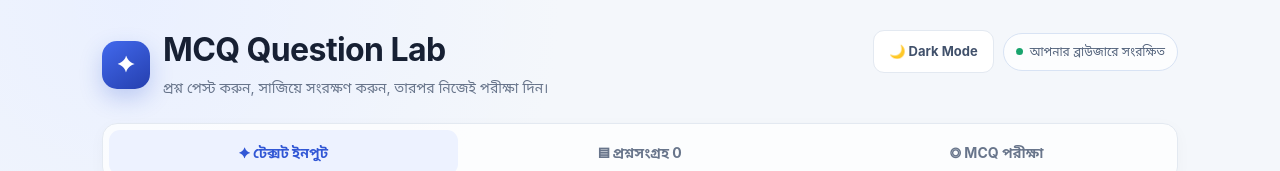
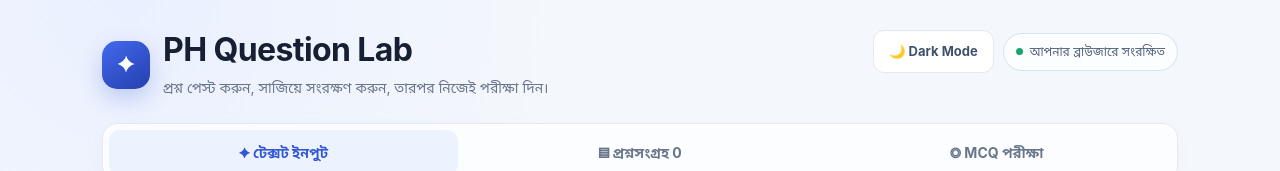
Before and after one commit to tareks04/PH, a plain HTML site: page index.html in a window 1280 px wide. Shown: the top 171 px of the page. Drawn offline with Linux system fonts and the light colour scheme.

Commit message:
Update index.html

```diff
--- a/index.html
+++ b/index.html
@@ -4,7 +4,7 @@
   <meta charset="UTF-8" />
   <meta name="viewport" content="width=device-width, initial-scale=1.0" />
   <meta name="theme-color" content="#101827" />
-  <title>MCQ Question Lab v7</title>
+  <title>PH Chem:1st ch 4</title>
   <style>
     :root {
       --bg: #f4f7fb;
@@ -246,7 +246,7 @@
       <div class="brand">
         <div class="logo">✦</div>
         <div>
-          <h1>MCQ Question Lab</h1>
+          <h1>PH Question Lab</h1>
           <p class="subtitle">প্রশ্ন পেস্ট করুন, সাজিয়ে সংরক্ষণ করুন, তারপর নিজেই পরীক্ষা দিন।</p>
         </div>
       </div>
```
